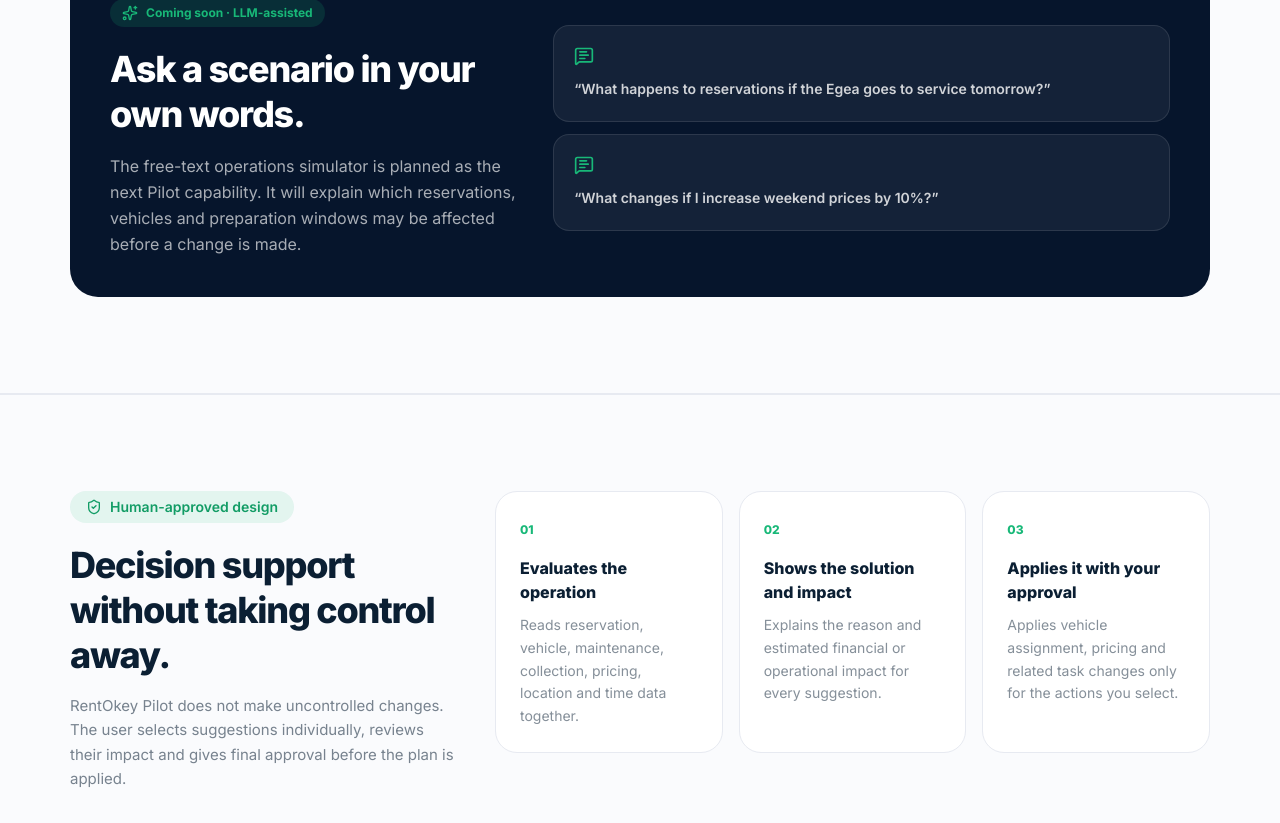
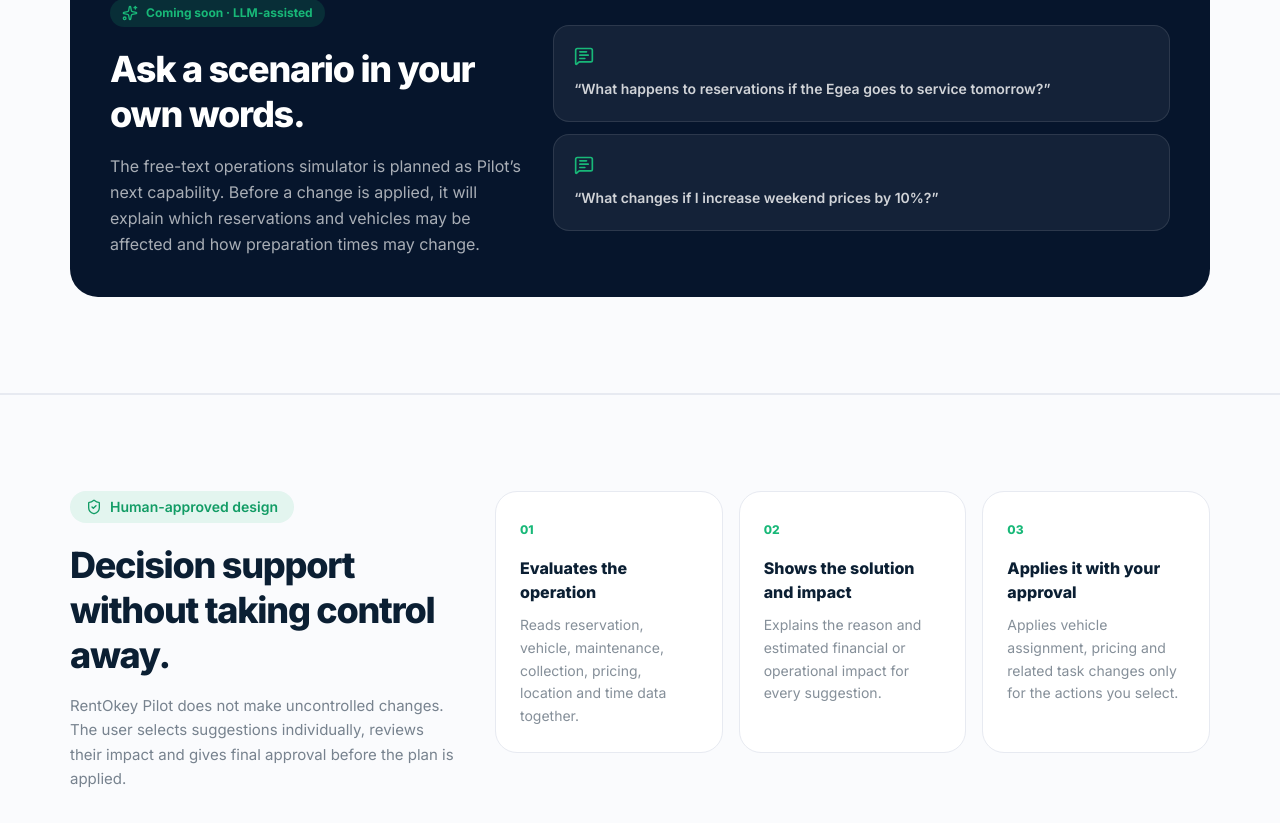
Before and after one commit to faikureturk-collab/rentokey-web, a Next.js app: page /en/pilot in a window 1280 px wide. Shown: the part 2855-3678 px from the top of the page. Built offline with nearby package versions, Linux system fonts and the light colour scheme; no server answers.

Commit message:
pilot fix

```diff
--- a/src/components/PilotRulesSection.tsx
+++ b/src/components/PilotRulesSection.tsx
@@ -91,7 +91,7 @@
               <div>
                 <span className="inline-flex items-center gap-2 rounded-full bg-brand-green/15 px-3 py-1.5 text-xs font-bold text-brand-green"><Sparkles className="h-4 w-4" />{en ? "Coming soon · LLM-assisted" : "Yakında · LLM destekli"}</span>
                 <h2 className="mt-5 text-3xl font-extrabold leading-tight tracking-[-0.035em] sm:text-4xl">{en ? "Ask a scenario in your own words." : "Senaryoyu kendi cümlenizle sorun."}</h2>
-                <p className="mt-4 text-base leading-relaxed text-white/65">{en ? "The free-text operations simulator is planned as the next Pilot capability. It will explain which reservations, vehicles and preparation windows may be affected before a change is made." : "Serbest metin operasyon simülatörü, Pilot’ın sıradaki yeteneği olarak planlanıyor. Bir değişiklik yapılmadan önce hangi rezervasyonların, araçların ve hazırlık sürelerinin etkilenebileceğini açıklayacak."}</p>
+                <p className="mt-4 text-base leading-relaxed text-white/65">{en ? "The free-text operations simulator is planned as Pilot’s next capability. Before a change is applied, it will explain which reservations and vehicles may be affected and how preparation times may change." : "Serbest metin operasyon simülatörü, Pilot’un bir sonraki yeteneği olarak planlanıyor. Bir değişiklik uygulanmadan önce hangi rezervasyonların ve araçların etkilenebileceğini, hazırlık sürelerinin nasıl değişebileceğini açıklayacak."}</p>
               </div>
               <div className="space-y-3" aria-label={en ? "Planned simulator question examples" : "Planlanan simülatör soru örnekleri"}>
                 <div className="rounded-2xl border border-white/10 bg-white/[0.06] p-5"><MessageSquareText className="h-5 w-5 text-brand-green" /><p className="mt-3 text-sm font-semibold leading-relaxed text-white/80">{en ? "“What happens to reservations if the Egea goes to service tomorrow?”" : "“Egea yarın servise giderse rezervasyonlara ne olur?”"}</p></div>
```
Also changed, not shown: 1 other file (tests, documents, lock files or other folders).
